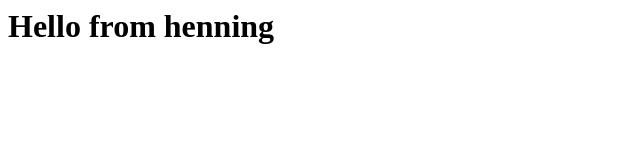
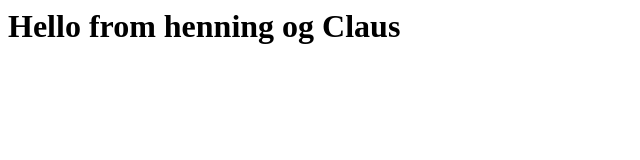
Before and after one commit to techkea/dat21bproject, a plain HTML site: page index.html in a window 1280 px wide. Shown: the whole page, without its empty margins (0-640 px from the left). Drawn offline with Linux system fonts and the light colour scheme.

```diff
--- a/index.html
+++ b/index.html
@@ -1,3 +1,3 @@
 <h1>
-    Hello from henning
+    Hello from henning og Claus
 </h1>
```
